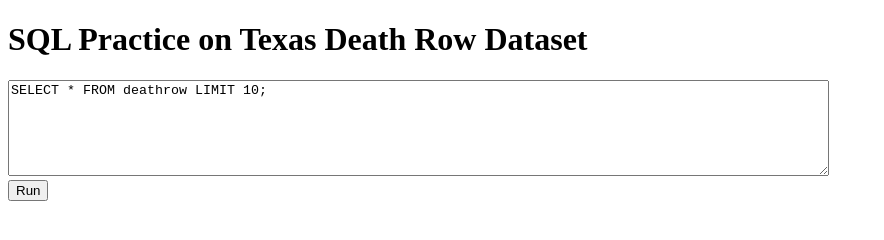
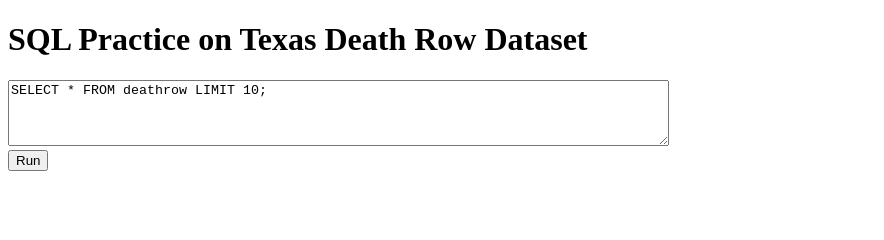
Before and after one commit to slr2968/sql-practice, a plain HTML site: page index.html in a window 1280 px wide. Shown: the whole page, without its empty margins (0-884 px from the left). Drawn offline with nearby package versions, Linux system fonts and the light colour scheme.

Commit message:
Update index.html changed textarea

```diff
--- a/index.html
+++ b/index.html
@@ -8,9 +8,10 @@
 </head>
 <body>
   <h1>SQL Practice on Texas Death Row Dataset</h1>
-  <textarea id="sql" rows="6" cols="100">SELECT * FROM deathrow LIMIT 10;</textarea><br>
-  <button>Run</button>
-  <pre id="output"></pre>
+  <textarea id="editor" rows="4" cols="80">SELECT * FROM deathrow LIMIT 10;</textarea><br>
+  <button id="run">Run</button>
+  <div id="results"></div>
+
 
   <script src="https://cdn.jsdelivr.net/npm/sql.js@1.6.2/dist/sql-wasm.js"></script>
   <script src="app.js?v=3"></script>
```
